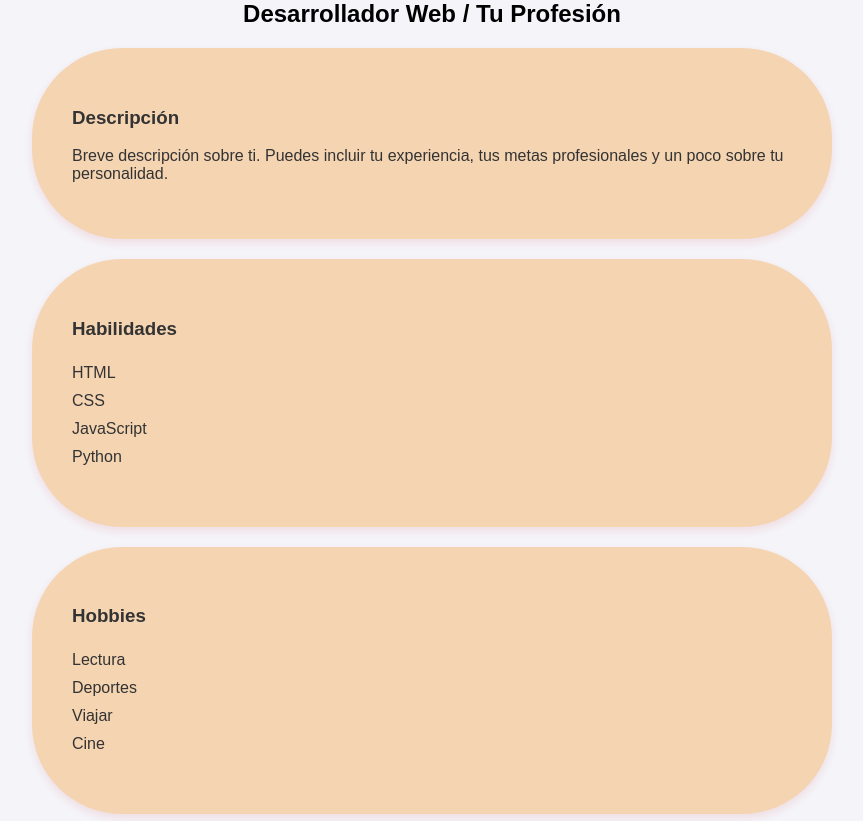
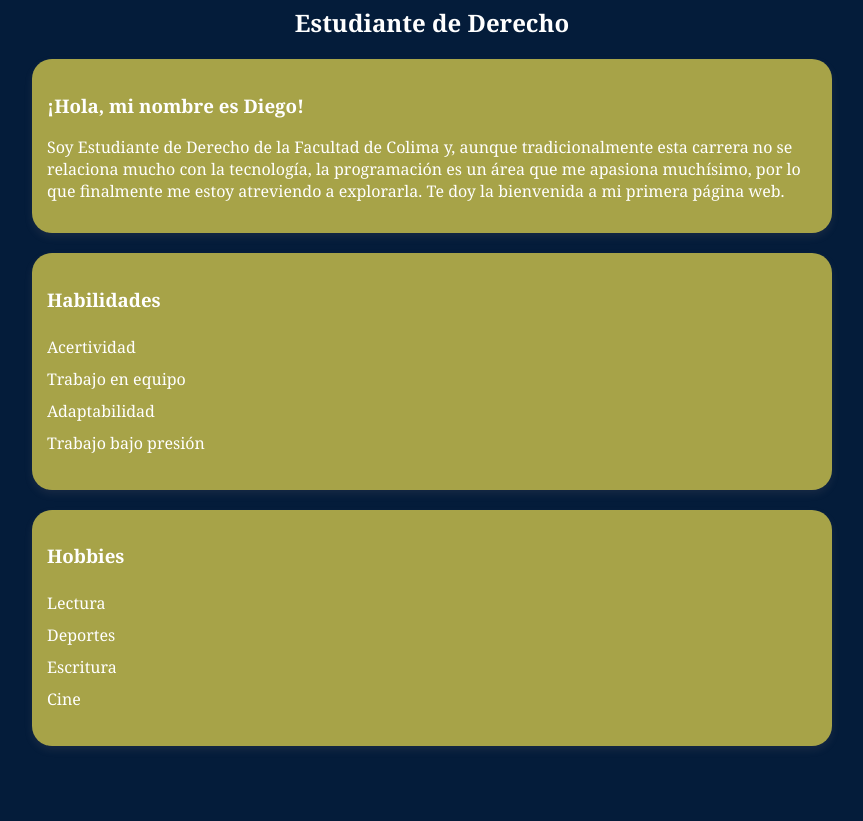
Before and after one commit to barefeet19/miproyecto, a plain HTML site: page index.html in a window 1280 px wide. Shown: the part 300-1121 px from the top of the page, without its empty margins (208-1071 px from the left). After the commit the page ends 1086 px from the top, so only its background shows below. Drawn offline with Linux system fonts and the light colour scheme.

Commit message:
Agregué descripción personal

```diff
--- a/index.html
+++ b/index.html
@@ -6,11 +6,11 @@
     <title>Mi CV</title>
     <style>
         body {
-            font-family: Arial, sans-serif;
+            font-family: Georgia, serif;
             margin: 0;
             padding: 0;
-            background-color: #f4f4f9;
-            color: #333;
+            background-color: #041c3a;
+            color: #ffffff;
         }
         .container {
             width: 90%;
@@ -27,14 +27,14 @@
         }
         h1, h2 {
             text-align: center;
-            color: #000000;
+            color: #ffffff;
         }
         .section {
             margin-bottom: 20px;
-            padding: 40px;
-            background-color: #f5d4b2;
-            border-radius: 90px;
-            box-shadow: 0 4px 8px rgba(202, 32, 32, 0.1);
+            padding: 15px;
+            background-color: #a7a348;
+            border-radius: 20px;
+            box-shadow: 0 4px 8px rgba(196, 158, 158, 0.1);
         }
         ul {
             list-style-type: none;
@@ -48,26 +48,26 @@
 <body>
     <div class="container">
         <!-- Foto de perfil -->
-        <img src="https://i.pinimg.com/474x/3f/b6/d8/3fb6d85f30d65308ce524c418017d6cb.jpg" alt="Foto de perfil" class="profile-photo">
+        <img src="lana.jpg" alt="Foto de perfil" class="profile-photo">
 
         <!-- Nombre y título -->
-        <h1>Tu Nombre</h1>
-        <h2>Desarrollador Web / Tu Profesión</h2>
+        <h1>Diego Brambila</h1>
+        <h2>Estudiante de Derecho</h2>
 
         <!-- Descripción -->
         <div class="section">
-            <h3>Descripción</h3>
-            <p>Breve descripción sobre ti. Puedes incluir tu experiencia, tus metas profesionales y un poco sobre tu personalidad.</p>
+            <h3>¡Hola, mi nombre es Diego!</h3>
+            <p>Soy Estudiante de Derecho de la Facultad de Colima y, aunque tradicionalmente esta carrera no se relaciona mucho con la tecnología, la programación es un área que me apasiona muchísimo, por lo que finalmente me estoy atreviendo a explorarla. Te doy la bienvenida a mi primera página web.</p>
         </div>
 
         <!-- Habilidades -->
         <div class="section">
             <h3>Habilidades</h3>
             <ul>
-                <li>HTML</li>
-                <li>CSS</li>
-                <li>JavaScript</li>
-                <li>Python</li>
+                <li>Acertividad</li>
+                <li>Trabajo en equipo</li>
+                <li>Adaptabilidad</li>
+                <li>Trabajo bajo presión</li>
                 <!-- Añade más habilidades según necesites -->
             </ul>
         </div>
@@ -78,7 +78,7 @@
             <ul>
                 <li>Lectura</li>
                 <li>Deportes</li>
-                <li>Viajar</li>
+                <li>Escritura</li>
                 <li>Cine</li>
                 <!-- Añade más hobbies según tus intereses -->
             </ul>
```
